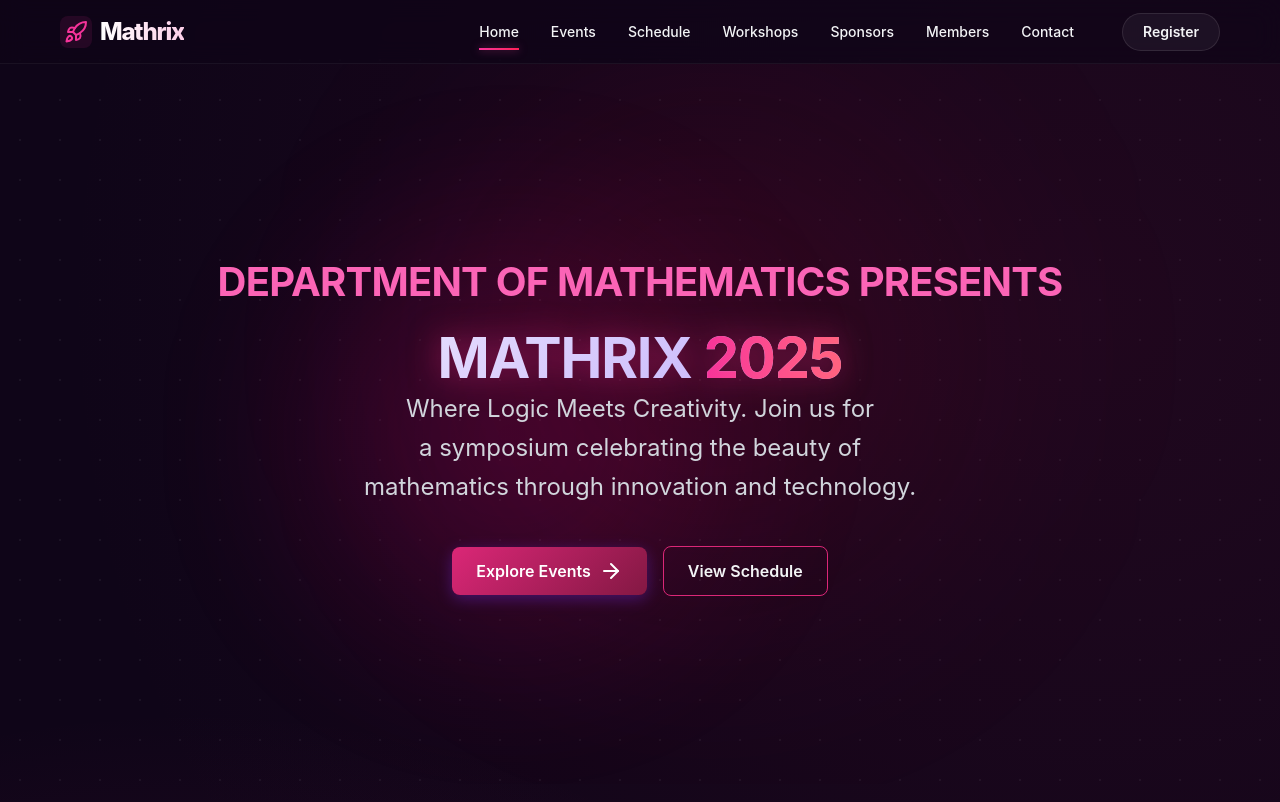
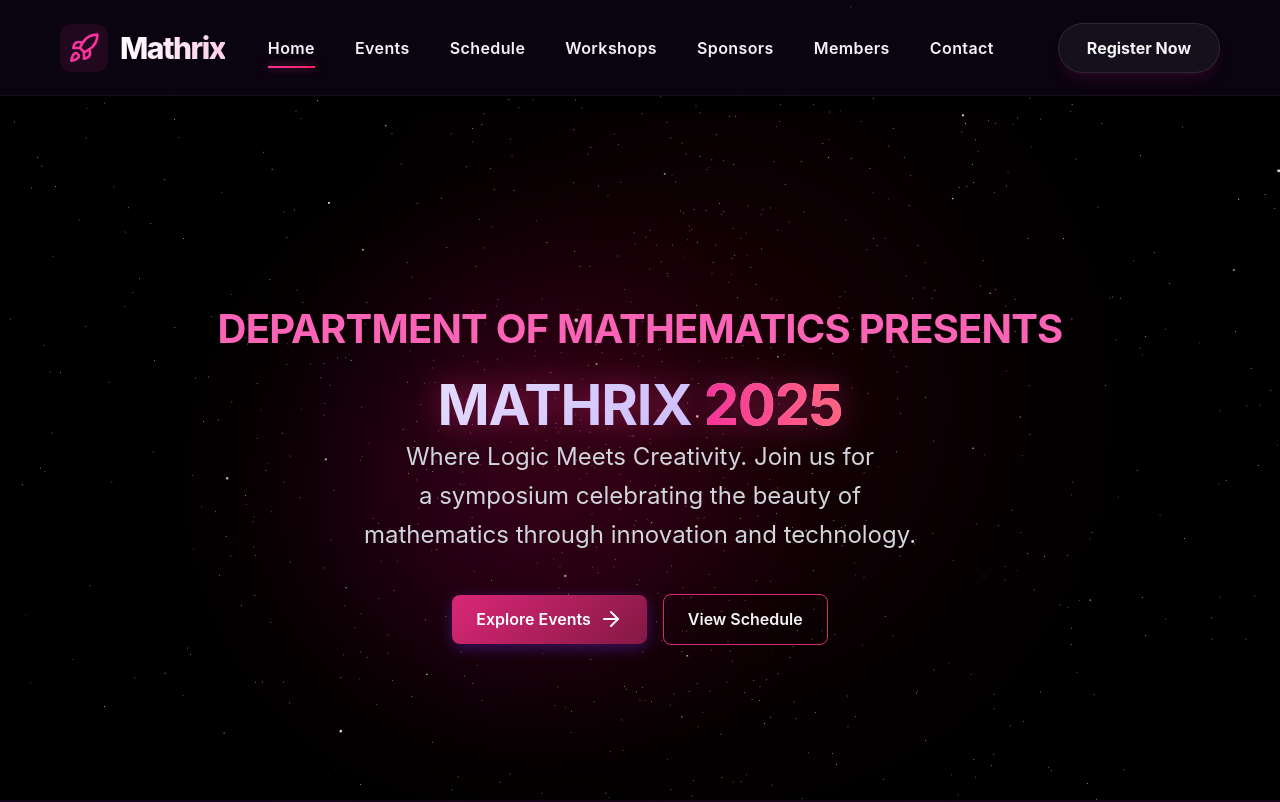
Before and after one commit to lokeshh29/mathrix-website-2026, a React (Vite) app in the folder frontend/: page / in a window 1280 px wide. Shown: the top 802 px of the page. Built offline with nearby package versions, Linux system fonts and the light colour scheme.

Commit message:
feat: threejs for bg animations

```diff
--- a/frontend/package.json
+++ b/frontend/package.json
@@ -10,11 +10,15 @@
     "preview": "vite preview"
   },
   "dependencies": {
+    "@react-three/drei": "^10.7.7",
+    "@react-three/fiber": "^9.4.2",
     "framer-motion": "^12.23.26",
     "lucide-react": "^0.562.0",
+    "maath": "^0.10.8",
     "react": "^19.2.0",
     "react-dom": "^19.2.0",
-    "react-router-dom": "^7.11.0"
+    "react-router-dom": "^7.11.0",
+    "three": "^0.182.0"
   },
   "devDependencies": {
     "@eslint/js": "^9.39.1",
--- a/frontend/src/components/Layout.jsx
+++ b/frontend/src/components/Layout.jsx
@@ -1,11 +1,13 @@
 import React from 'react';
 import Navbar from './Navbar';
+import ThreeBackground from './ThreeBackground';
 
 const Layout = ({ children }) => {
     return (
-        <div className="min-h-screen flex flex-col">
+        <div className="min-h-screen flex flex-col relative">
+            <ThreeBackground />
             <Navbar />
-            <main className="flex-grow pt-16">
+            <main className="flex-grow pt-28 relative z-10">
                 {children}
             </main>
             <footer className="glass border-t border-white/10 py-8 mt-20">
--- a/frontend/src/components/Navbar.jsx
+++ b/frontend/src/components/Navbar.jsx
@@ -17,12 +17,12 @@ const Navbar = () => {
   ];
 
   return (
-    <nav className="fixed top-0 left-0 right-0 z-50 transition-all duration-300 backdrop-blur-md border-b border-white/5 bg-[#0f0518]/70 h-16">
-      <div className="container h-full mx-auto flex items-center justify-between px-4">
+    <nav className="fixed top-0 left-0 right-0 z-50 transition-all duration-300 backdrop-blur-md border-b border-white/5 bg-[#0f0518]/70 h-24">
+      <div className="container h-full mx-auto flex items-center justify-between px-6">
         {/* Logo */}
-        <NavLink to="/" className="flex items-center gap-2 text-2xl font-bold tracking-tighter hover:opacity-80 transition-opacity group">
-          <div className="p-1 rounded-lg bg-pink-500/10 group-hover:bg-pink-500/20 transition-colors">
-            <Rocket className="text-pink-500 transform group-hover:-translate-y-0.5 transition-transform" size={24} />
+        <NavLink to="/" className="flex items-center gap-3 text-3xl font-bold tracking-tighter hover:opacity-80 transition-opacity group">
+          <div className="p-2 rounded-xl bg-pink-500/10 group-hover:bg-pink-500/20 transition-colors">
+            <Rocket className="text-pink-500 transform group-hover:-translate-y-1 transition-transform" size={32} />
           </div>
           <span className="bg-clip-text text-transparent bg-gradient-to-r from-white via-pink-200 to-pink-400 font-extrabold"
             style={{ backgroundSize: '200% auto' }}>
@@ -31,13 +31,13 @@ const Navbar = () => {
         </NavLink>
 
         {/* Desktop Menu */}
-        <div className="hidden md:flex items-center gap-8">
+        <div className="hidden md:flex items-center gap-10">
           {navItems.map((item) => (
             <NavLink
               key={item.name}
               to={item.path}
               className={({ isActive }) =>
-                `text-sm font-medium transition-all duration-300 relative py-1 hover:text-white ${isActive ? 'text-pink-400' : 'text-gray-400'
+                `text-base font-semibold transition-all duration-300 relative py-1 hover:text-white tracking-wide ${isActive ? 'text-pink-400' : 'text-gray-400'
                 }`
               }
             >
@@ -55,8 +55,8 @@ const Navbar = () => {
               )}
             </NavLink>
           ))}
-          <a href="/contact" className="ml-4 px-5 py-2 rounded-full bg-white/5 hover:bg-white/10 border border-white/10 text-sm font-semibold transition-all hover:scale-105 active:scale-95 text-pink-300 hover:text-pink-200 hover:border-pink-500/30">
-            Register
+          <a href="/contact" className="ml-6 px-7 py-3 rounded-full bg-white/5 hover:bg-white/10 border border-white/10 text-base font-bold transition-all hover:scale-105 active:scale-95 text-pink-300 hover:text-pink-200 hover:border-pink-500/30 shadow-lg shadow-pink-500/10">
+            Register Now
           </a>
         </div>
 
--- /dev/null
+++ b/frontend/src/components/ThreeBackground.jsx
@@ -0,0 +1,40 @@
+import React, { useRef, useState } from 'react';
+import { Canvas, useFrame } from '@react-three/fiber';
+import { Points, PointMaterial } from '@react-three/drei';
+import * as random from 'maath/random/dist/maath-random.esm';
+
+const Stars = (props) => {
+    const ref = useRef();
+    const [sphere] = useState(() => random.inSphere(new Float32Array(5000), { radius: 1.5 }));
+
+    useFrame((state, delta) => {
+        ref.current.rotation.x -= delta / 10;
+        ref.current.rotation.y -= delta / 15;
+    });
+
+    return (
+        <group rotation={[0, 0, Math.PI / 4]}>
+            <Points ref={ref} positions={sphere} stride={3} frustumCulled={false} {...props}>
+                <PointMaterial
+                    transparent
+                    color="#f472b6"
+                    size={0.002}
+                    sizeAttenuation={true}
+                    depthWrite={false}
+                />
+            </Points>
+        </group>
+    );
+};
+
+const ThreeBackground = () => {
+    return (
+        <div className="fixed inset-0 z-[-1] bg-black">
+            <Canvas camera={{ position: [0, 0, 1] }}>
+                <Stars />
+            </Canvas>
+        </div>
+    );
+};
+
+export default ThreeBackground;
--- a/frontend/src/index.css
+++ b/frontend/src/index.css
@@ -32,6 +32,9 @@ body {
   /* Size for dots */
   min-height: 100vh;
   overflow-x: hidden;
+  font-size: 1.125rem;
+  /* Increased base font size (18px) */
+  line-height: 1.6;
 }
 
 a {
```
Also changed, not shown: 1 other file (tests, documents, lock files or other folders).
